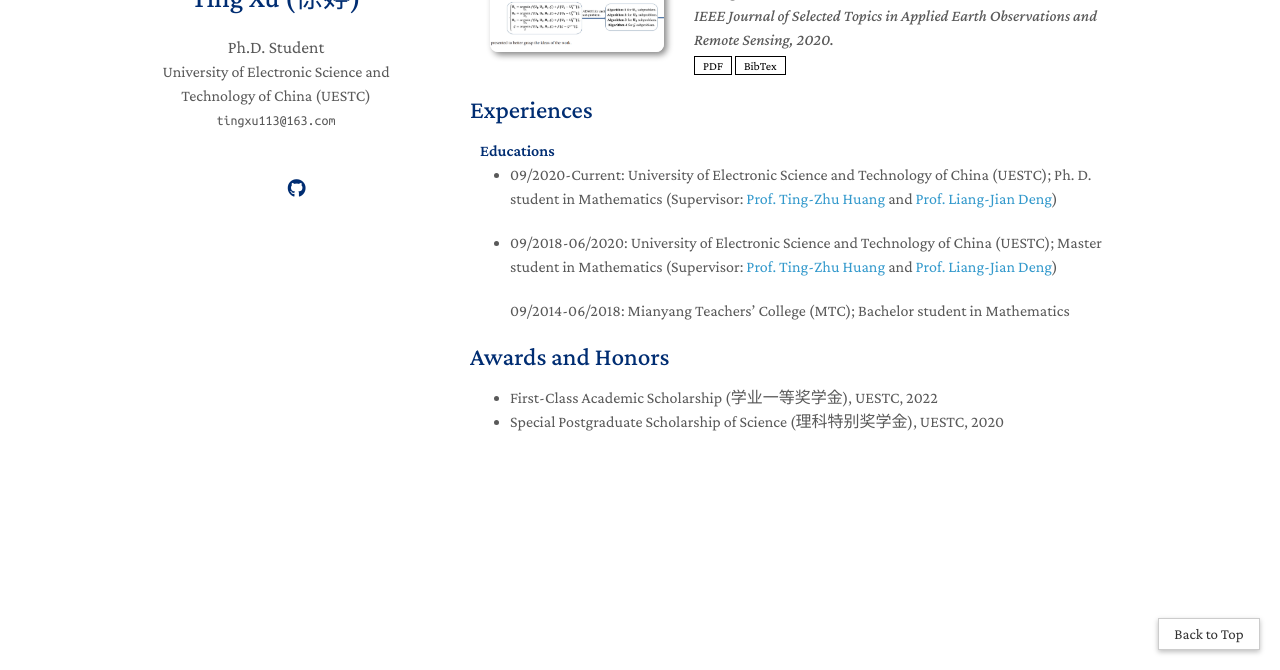
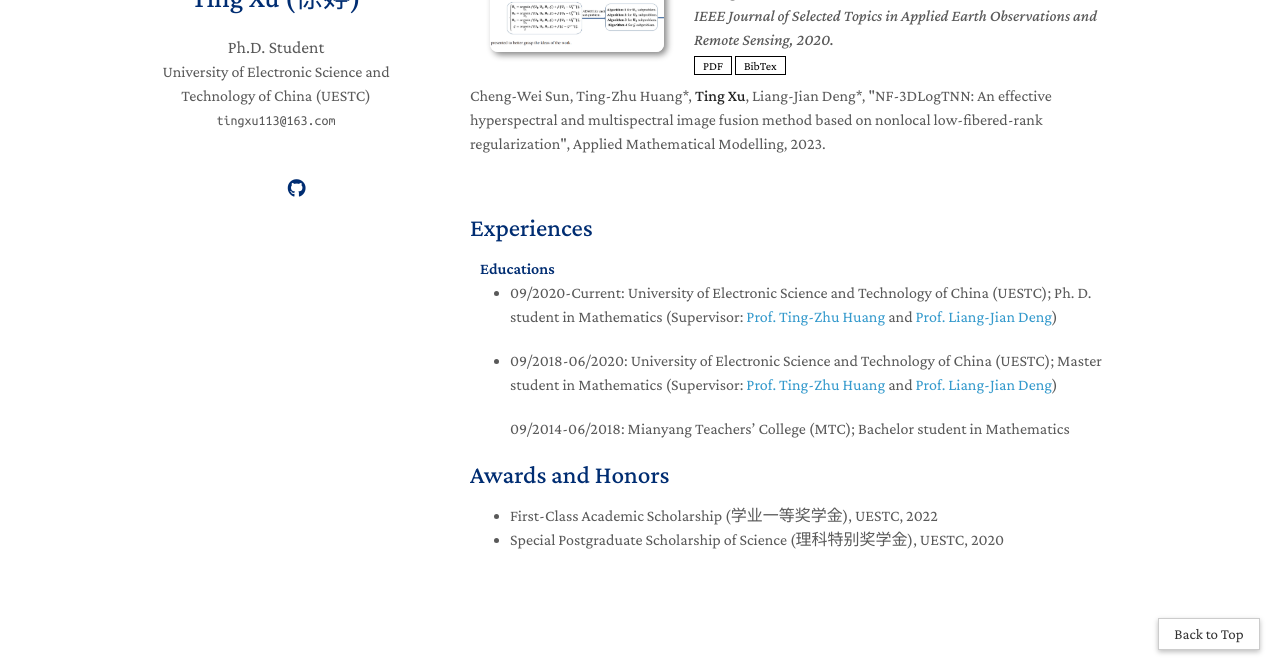
Before and after one commit to tingxu113/tingxu113.github.io, a Jekyll site: the page built from index.md, in a window 1280 px wide and 900 px high, scrolled down 835 px, cut to the strip 230-900 px from the top of the window. Built offline with Jekyll 4.4.1, drawn with Linux system fonts in a browser that asks for light colours; nearby versions of some CDN libraries; a style sheet for code colours, icons or effects is not loaded; our own code applies the rules of GitHub Pages for plain Markdown files.

Commit message:
Update publications.md

```diff
--- a/_includes/publications.md
+++ b/_includes/publications.md
@@ -95,7 +95,7 @@
 
 
 
-
+<li>Cheng-Wei Sun, Ting-Zhu Huang*, <strong>Ting Xu</strong>, Liang-Jian Deng*, "NF-3DLogTNN: An effective hyperspectral and multispectral image fusion method based on nonlocal low-fibered-rank regularization", Applied Mathematical Modelling, 2023.</li>
 
 
 
```
